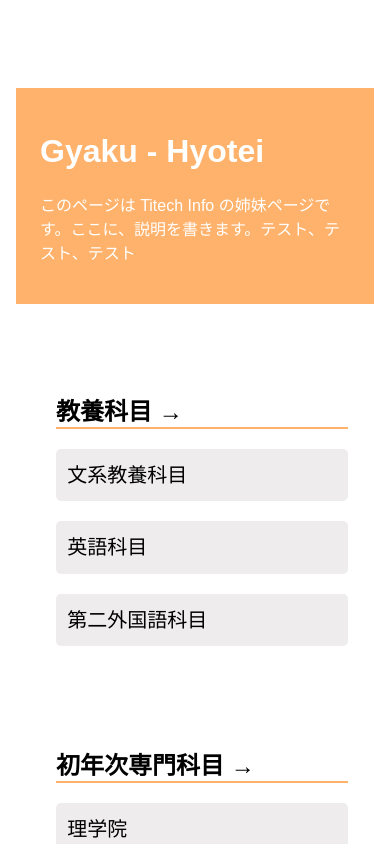
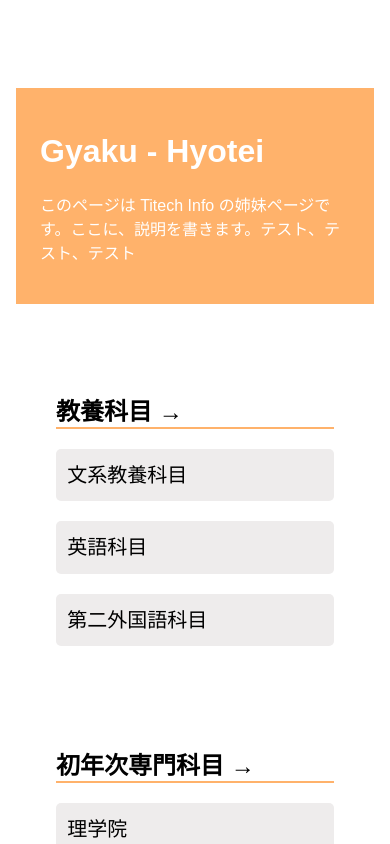
Before and after one commit to okoge-kaz/gyaku-hyotei, a Next.js app: page / in a window 390 px wide. Shown: the top 844 px of the page. Built offline with nearby package versions, Linux system fonts and the light colour scheme.

Commit message:
cssのいらない箇所削除

```diff
--- a/styles/Home.module.css
+++ b/styles/Home.module.css
@@ -44,13 +44,6 @@
   font-size: 1rem;
 }
 
-.code {
-  background: #fafafa;
-  border-radius: 5px;
-  padding: 0.75rem;
-  font-size: 1.1rem;
-}
-
 .back {
   background-color: rgb(238, 236, 236);
   padding: 0.7rem;
@@ -82,13 +75,6 @@
   width: 95%;
 }
 
-/* .card:hover,
-.card:focus,
-.card:active {
-  color: #0070f3;
-  border-color: #0070f3;
-} */
-
 .card h2 {
   margin: 0 0 1rem 0;
   font-size: 1.5rem;
@@ -98,15 +84,3 @@
   font-size: 1.25rem;
   line-height: 1.5;
 }
-
-.logo {
-  height: 1em;
-  margin-left: 0.5rem;
-}
-
-@media (max-width: 600px) {
-  .grid {
-    width: 100%;
-    flex-direction: column;
-  }
-}
```
